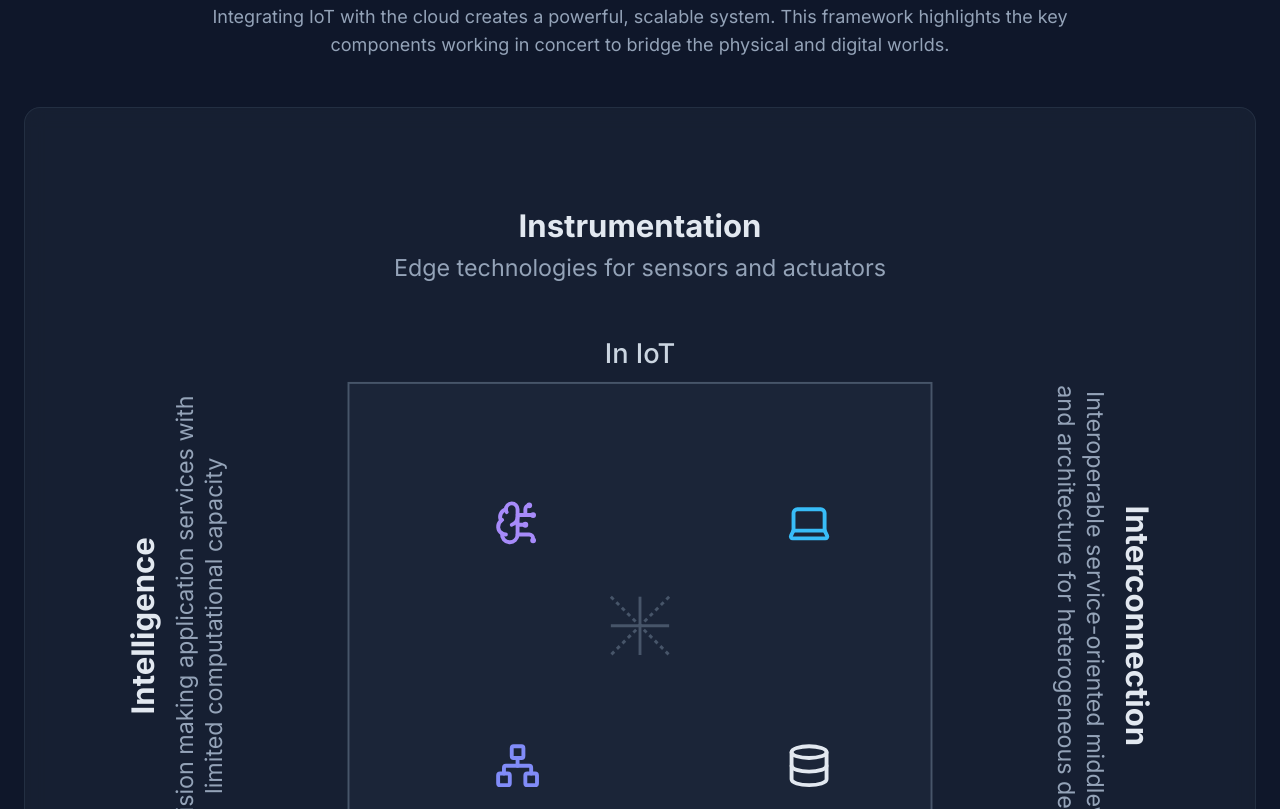
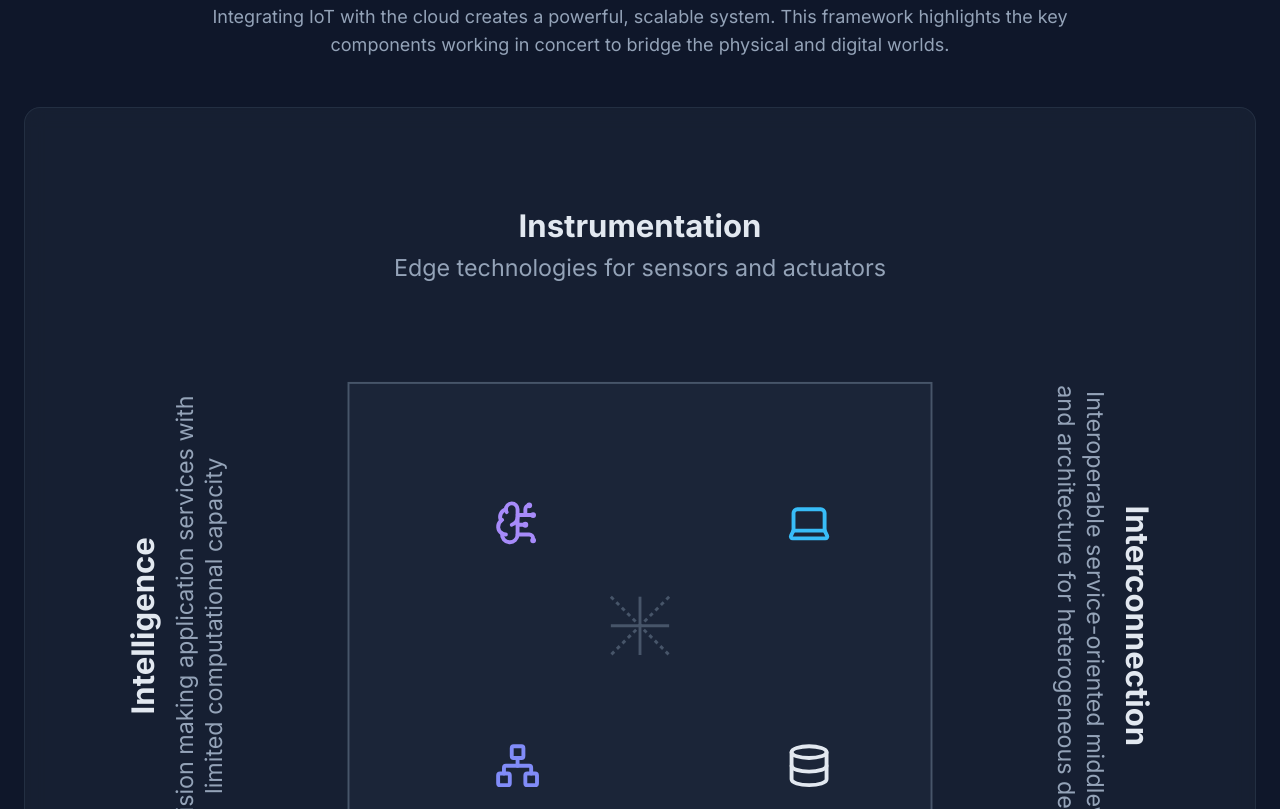
Before and after one commit to KKeshav1101/IoT_on_cloud_seminar, a plain HTML site: page index.html in a window 1280 px wide. Shown: the part 3371-4180 px from the top of the page. Drawn offline with nearby package versions, Linux system fonts and the light colour scheme.

Commit message:
Update index.html

```diff
--- a/index.html
+++ b/index.html
@@ -241,7 +241,6 @@
 
                     <!-- Central Box -->
                     <rect x="150" y="125" width="300" height="250" fill="rgba(30, 41, 59, 0.7)" stroke="#475569" stroke-width="1" />
-                    <text x="300" y="115" class="inner-box-label">In IoT</text>
 
                     <!-- Icons inside the box -->
                     <g transform="translate(225, 185)">
```
